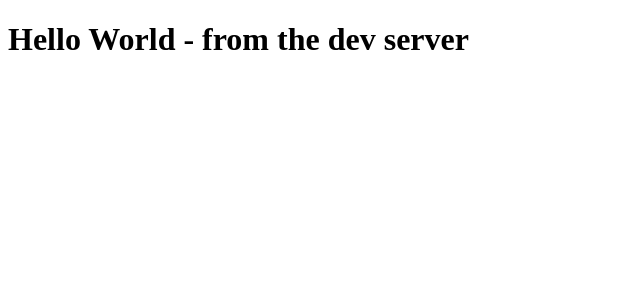
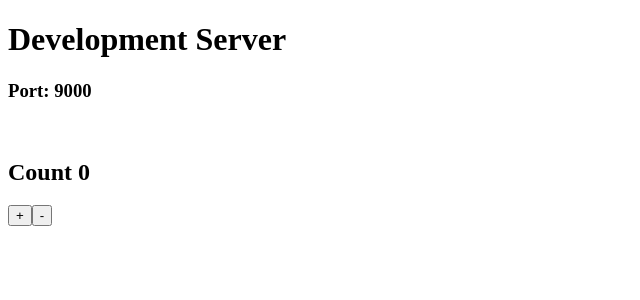
Before and after one commit to RickBr0wn/minimal-react-boilerplate, a React app: page / in a window 1280 px wide. Shown: the top 300 px of the page, without its empty margins (0-640 px from the left). Built offline with nearby package versions, Linux system fonts and the light colour scheme.

Commit message:
Added support for proposed JS features with babel

```diff
--- a/package.json
+++ b/package.json
@@ -22,6 +22,7 @@
   "devDependencies": {
     "@babel/cli": "^7.6.4",
     "@babel/core": "^7.6.4",
+    "@babel/plugin-proposal-class-properties": "^7.5.5",
     "@babel/preset-env": "^7.6.3",
     "@babel/preset-react": "^7.6.3",
     "babel-loader": "^8.0.6",
--- a/src/App.js
+++ b/src/App.js
@@ -1,9 +1,31 @@
 import React from 'react'
 
 class App extends React.Component {
+  state = {
+    count: 0
+  }
+
   render() {
-    debugger
-    return <h1>Hello World - from the dev server</h1>
+    return (
+      <div>
+        <h1>Development Server</h1>
+        <h3>Port: 9000</h3>
+        <br />
+        <h2>Count {this.state.count}</h2>
+        <button
+          onClick={() =>
+            this.setState(prevState => ({ count: prevState.count + 1 }))
+          }>
+          +
+        </button>
+        <button
+          onClick={() =>
+            this.setState(prevState => ({ count: prevState.count - 1 }))
+          }>
+          -
+        </button>
+      </div>
+    )
   }
 }
 
--- a/webpack.config.base.js
+++ b/webpack.config.base.js
@@ -14,7 +14,8 @@ module.exports = {
         loader: 'babel-loader',
         exclude: /node_modules/,
         options: {
-          presets: ['@babel/preset-env', '@babel/preset-react']
+          presets: ['@babel/preset-env', '@babel/preset-react'],
+          plugins: ['@babel/plugin-proposal-class-properties']
         }
       }
     ]
```
Also changed, not shown: 1 other file (tests, documents, lock files or other folders).
